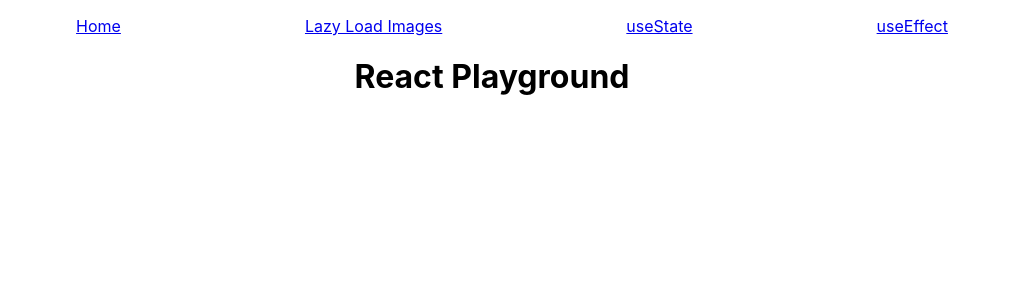
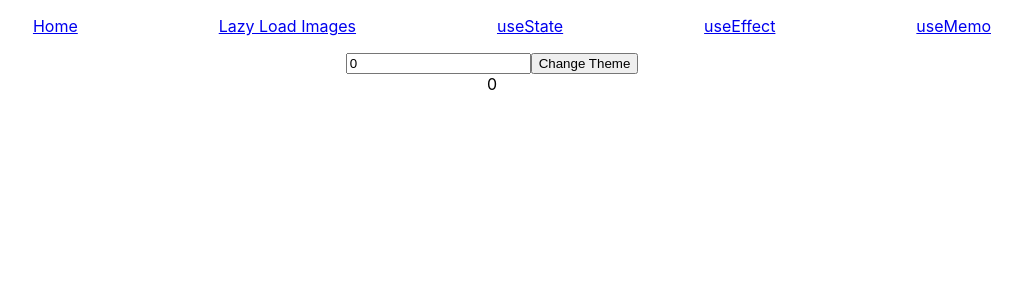
Before and after one commit to azharimm/react-playground, a React (Create React App) app: page /use-memo in a window 1280 px wide. Shown: the top 300 px of the page, without its empty margins (148-1170 px from the left). Built offline with nearby package versions, Linux system fonts and the light colour scheme; no server answers.

Commit message:
+ useMemo

```diff
--- a/src/App.js
+++ b/src/App.js
@@ -5,6 +5,7 @@
 import Lazyloading from './pages/LazyLoading'
 import UseStatePage from './pages/useStatePage'
 import UseEffectPage from './pages/useEffectPage'
+import UseMemoPage from './pages/useMemoPage'
 
 import "./App.css";
 
@@ -23,6 +24,9 @@
                     <Route path="/use-effect">
                         <UseEffectPage />
                     </Route>
+                    <Route path="/use-memo">
+                        <UseMemoPage />
+                    </Route>
                     <Route path="/">
                         <Home />
                     </Route>
--- a/src/components/Navbar.js
+++ b/src/components/Navbar.js
@@ -17,6 +17,9 @@
                 <li>
                     <Link to="/use-effect">useEffect</Link>
                 </li>
+                <li>
+                    <Link to="/use-memo">useMemo</Link>
+                </li>
             </ul>
         </nav>
     )
--- /dev/null
+++ b/src/pages/useMemoPage.js
@@ -0,0 +1,41 @@
+import React, { useState, useMemo, useEffect } from "react";
+
+const UseMemoPage = (props) => {
+    const [number, setNumber] = useState(0);
+    const [dark, setDark] = useState(false);
+    const doubleNumber = useMemo(() => {
+        return slowFunction(number);
+    }, [number]);
+    const themeStyles = useMemo(() => {
+        return {
+            backgroundColor: dark ? "black" : "white",
+            color: dark ? "white" : "black",
+        };
+    }, [dark]);
+    useEffect(() => {
+        console.log("Theme changed");
+    }, [themeStyles]);
+    return (
+        <>
+            <div className="text-center">
+                <input
+                    type="number"
+                    value={number}
+                    onChange={(e) => setNumber(parseInt(e.target.value))}
+                />
+                <button onClick={() => setDark((prevDark) => !prevDark)}>
+                    Change Theme
+                </button>
+                <div style={themeStyles}>{doubleNumber}</div>
+            </div>
+        </>
+    );
+};
+
+function slowFunction(num) {
+    console.log("Calling slowFunction..");
+    for (let i = 0; i <= 1000000000; i++) {}
+    return num * 2;
+}
+
+export default UseMemoPage;
```
Also changed, not shown: 1 other file (tests, documents, lock files or other folders).
